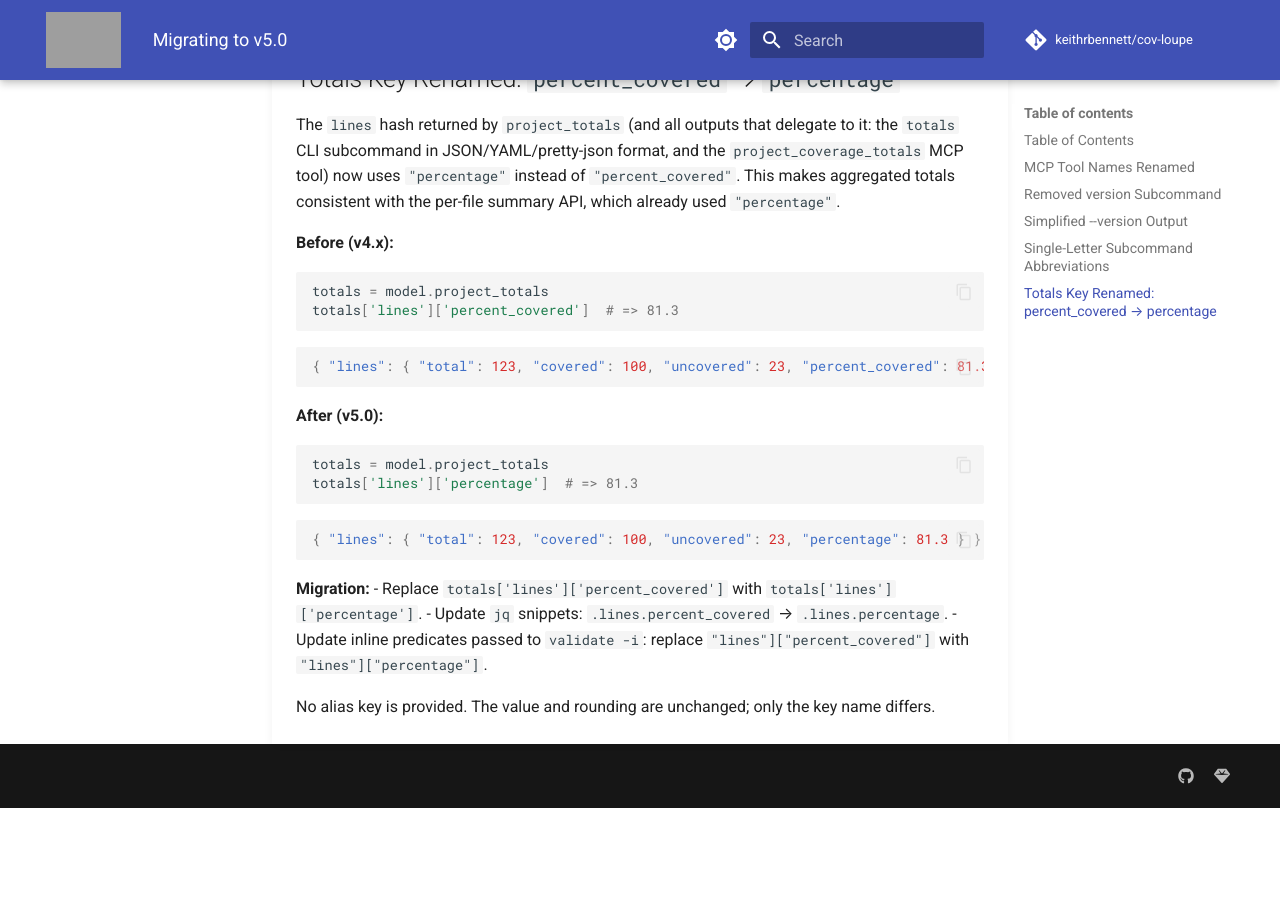
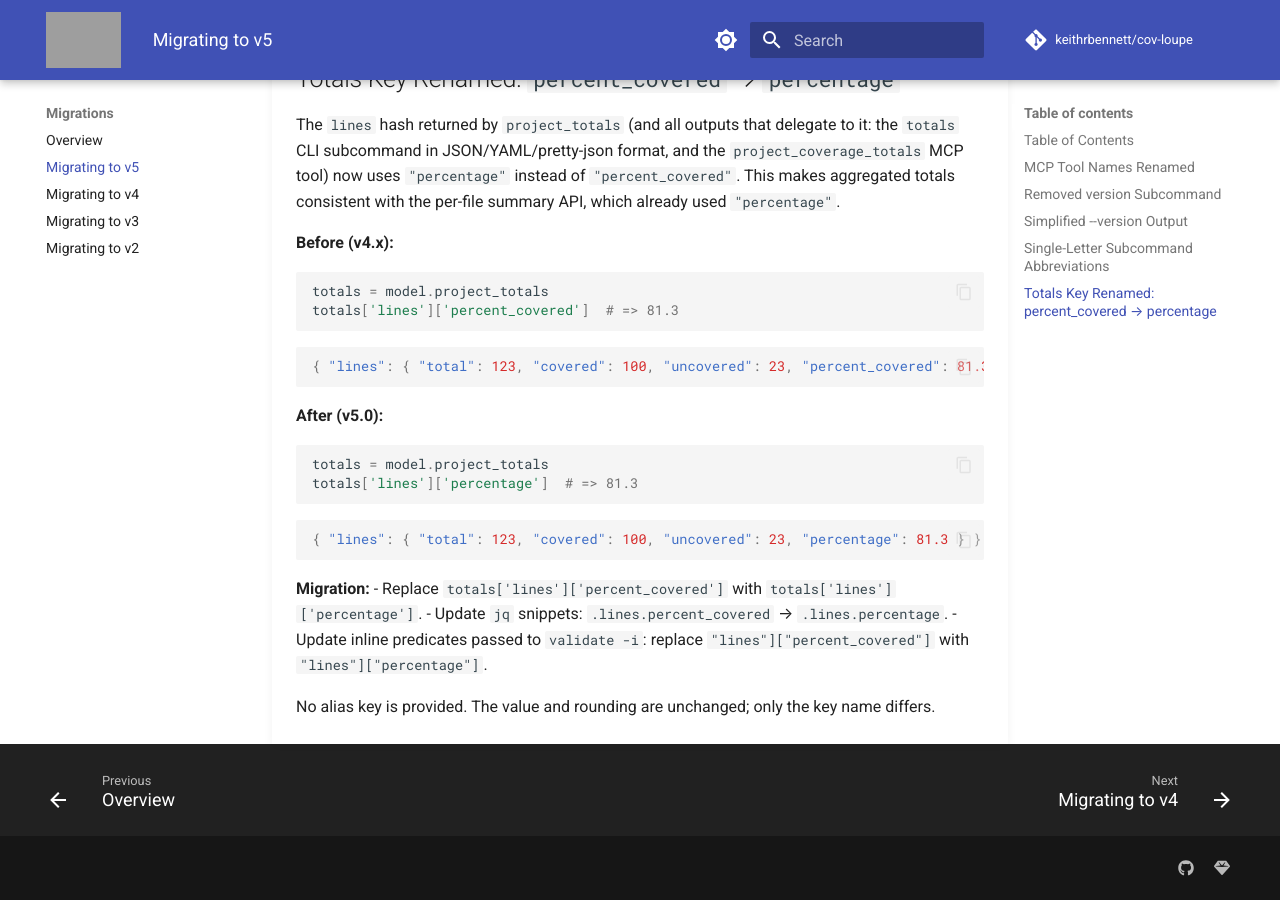
Before and after one commit to keithrbennett/simplecov-mcp, an MkDocs documentation site: the page built from docs/user/migrations/MIGRATING_TO_V5.md, in a window 1280 px wide and 900 px high, scrolled down 2785 px. Built offline with MkDocs 1.6.1 and Material for MkDocs 9.7.7, drawn with Linux system fonts in a browser that asks for light colours; comment, search, counter and statistics services are not loaded; before the commit the page ends 3593 px from its top, so only the background shows below that; part of the change alters nothing that is shown; grey boxes are pictures that could not be loaded.

```diff
--- a/docs/user/migrations/MIGRATING_TO_V5.md
+++ b/docs/user/migrations/MIGRATING_TO_V5.md
@@ -10,7 +10,7 @@ This document describes the breaking changes introduced in version 5.0.0.
 - [Removed `version` Subcommand](#removed-version-subcommand)
 - [Simplified `--version` Output](#simplified-version-output)
 - [Single-Letter Subcommand Abbreviations](#single-letter-subcommand-abbreviations)
-- [Totals Key Renamed: `percent_covered` → `percentage`](#totals-key-renamed-percent_covered--percentage)
+- [Totals Key Renamed: `percent_covered` → `percentage`](#totals-key-renamed)
 
 ---
 
@@ -102,9 +102,10 @@ Available abbreviations: `l` (list), `s` (summary), `r` (raw), `u` (uncovered),
 
 ---
 
-## Totals Key Renamed: `percent_covered` → `percentage`
+## Totals Key Renamed: `percent_covered` → `percentage` {#totals-key-renamed}
 
-The `lines` hash returned by `project_totals` (and all outputs that delegate to it: the `totals`
+The `lines` hash returned by `project_totals`
+ (and all outputs that delegate to it: the `totals`
 CLI subcommand in JSON/YAML/pretty-json format, and the `project_coverage_totals` MCP tool) now
 uses `"percentage"` instead of `"percent_covered"`. This makes aggregated totals consistent with
 the per-file summary API, which already used `"percentage"`.
--- a/mkdocs.yml
+++ b/mkdocs.yml
@@ -93,6 +93,7 @@ nav:
       - Installing a Prerelease: user/installing-a-prelease-version-of-covloupe.md
   - Migrations:
       - Overview: user/migrations/README.md
+      - Migrating to v5: user/migrations/MIGRATING_TO_V5.md
       - Migrating to v4: user/migrations/MIGRATING_TO_V4.md
       - Migrating to v3: user/migrations/MIGRATING_TO_V3.md
       - Migrating to v2: user/migrations/MIGRATING_TO_V2.md
```
